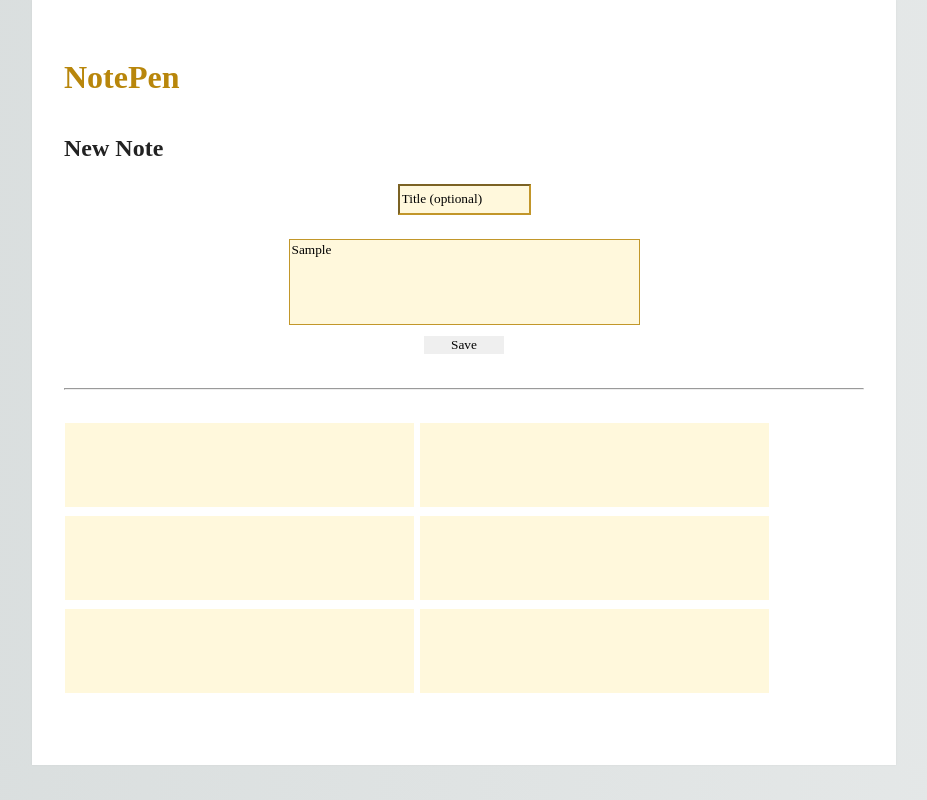
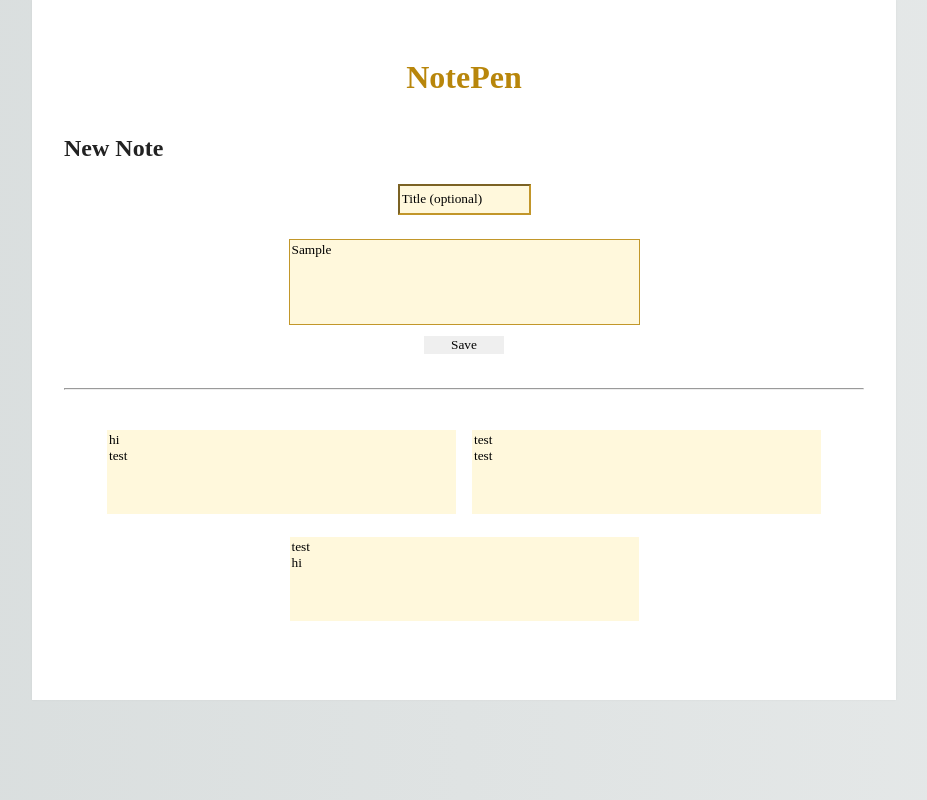
Before and after one commit to cloudwerewolf/PWA, a plain HTML site: page index.html in a window 1280 px wide. Both pictures are taken after typing "Sample" into the empty fields and a click on the input "Save". Shown: the whole page, without its empty margins (176-1103 px from the left). Drawn offline with Linux system fonts and the light colour scheme; a web font is replaced by a local one.

Commit message:
javascript

```diff
--- a/index.html
+++ b/index.html
@@ -5,27 +5,20 @@
         <title>NotePen</title>
         <link rel="stylesheet" href="main.css">
         <link href='https://fonts.googleapis.com/css?family=Scope One' rel='stylesheet'>
-        <script>
-            function saveNote(text, name, type) {
-
-            }
-        </script>
+        <script type="text/javascript"src="note.js"></script>
     </head>
     <body>
-        <h1>NotePen</h1>
+        <h1 style="text-align:center">NotePen</h1>
         <h2>New Note</h2>
 
         <div class="inputForm">
             <input type="text" value="Title (optional)" id="title"><br><br>
             <textarea cols="45" rows="5" id="note" draggable="false"></textarea><br>
-            <input type="Submit" value="Save" id="save" onclick="saveNote(, , )">
+            <input type="Submit" value="Save" id="save" onclick="displayNotes()">
         </div>
         <br><hr><br>
-        <textarea cols="45" rows="5" id="notelist" draggable="false"></textarea>
-        <textarea cols="45" rows="5" id="notelist" draggable="false"></textarea>
-        <textarea cols="45" rows="5" id="notelist" draggable="false"></textarea>
-        <textarea cols="45" rows="5" id="notelist" draggable="false"></textarea>
-        <textarea cols="45" rows="5" id="notelist" draggable="false"></textarea>
-        <textarea cols="45" rows="5" id="notelist" draggable="false"></textarea>
+        <div class="notes" style="text-align: center" id="notepage">
+
+        </div>
     </body>
 </html>
--- a/main.css
+++ b/main.css
@@ -111,6 +111,7 @@
 #notelist{
     display: inline-grid;
     border-color: white;
-/*    border-width: 10px;*/
+    border-width: 8px;
     box-sizing: border-box;
+    outline-color: rgba(234, 227, 199, 0.65);
 }
--- /dev/null
+++ b/note.js
@@ -0,0 +1,12 @@
+var notelist = [{"title": "hi", "note": "test"}, {"title": "test", "note": "test"}, {"title": "test", "note": "hi"}];
+function displayNotes() {
+    for (var notes in notelist){
+        var div = document.getElementById("notepage");
+        var text = document.createElement("textarea");
+        text.cols = "45";
+        text.rows = "5";
+        text.id = "notelist";
+        text.value = notelist[notes].title + '\n' + notelist[notes].note;
+        div.appendChild(text);
+    }
+}
```
